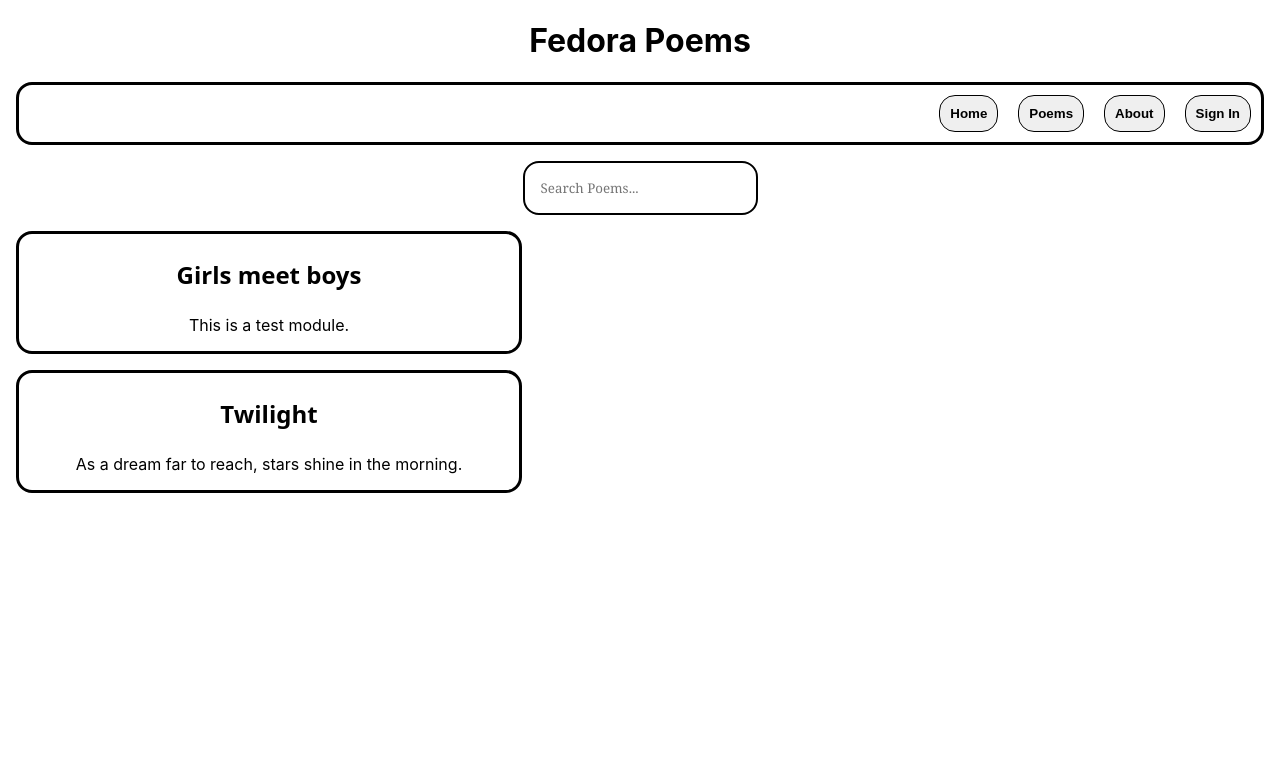
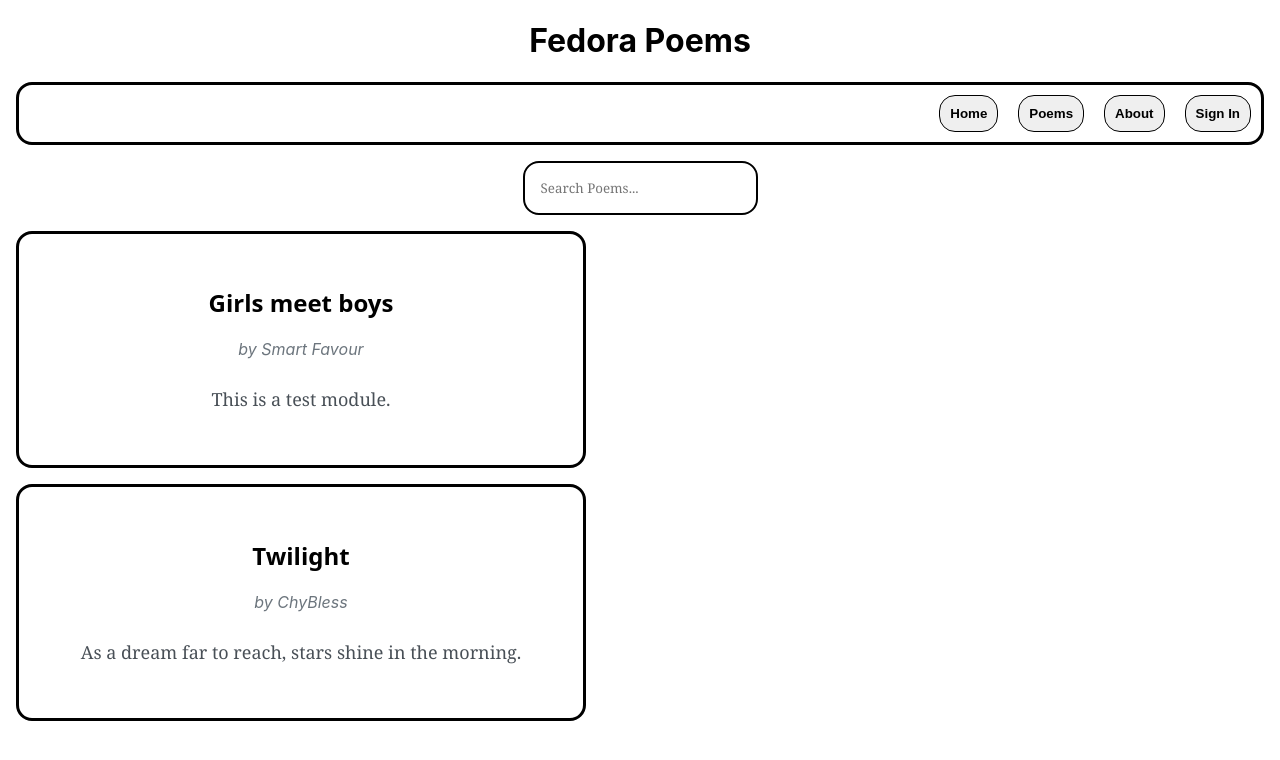
Before and after one commit to SmartFavour/Fedora-Poems, a React (Create React App) app in the folder Poetry/fedopoems/: page / in a window 1280 px wide. Shown: the top 760 px of the page. Built offline with nearby package versions, Linux system fonts and the light colour scheme.

Commit message:
Styled login

```diff
--- a/Poetry/fedopoems/src/App.css
+++ b/Poetry/fedopoems/src/App.css
@@ -29,7 +29,31 @@
     border-radius: 1rem;
     margin: 1rem;
     max-width: 500px;
+    padding: 32px;
+    background-color: linear-gradient(to bottom right, #f8f9fa, #e9ecef);
     border: 3px solid black;
+    transition:
+        transform 0.2s ease,
+        box-shadow 0.2s ease;
+}
+.poem-content {
+    color: #495057;
+    font-size: 18px;
+    line-height: 1.8;
+    text-align: center;
+    font-family: "Georgia", serif;
+    white-space: pre-line;
+}
+.poem-author {
+    color: #6c757d;
+    font-size: 16px;
+    font-style: italic;
+    margin: 0 0 24px 0;
+    text-align: center;
+}
+.poemcard:hover {
+    transform: translateY(-5px);
+    box-shadow: 0 20px 25px -5px rgba(0, 0, 0, 0.1);
 }
 .poem-title {
     font-family:
--- a/Poetry/fedopoems/src/Home.js
+++ b/Poetry/fedopoems/src/Home.js
@@ -5,9 +5,10 @@ function Home() {
   return (
     <div className="Home">
       <SearchBar />
-      <PoemCard title="Girls meet boys" content="This is a test module." />
+      <PoemCard title="Girls meet boys" author="Smart Favour" content="This is a test module." />
       <PoemCard
         title="Twilight"
+        author="ChyBless"
         content="As a dream far to reach, stars shine in the morning."
       />
     </div>
--- a/Poetry/fedopoems/src/Poems.js
+++ b/Poetry/fedopoems/src/Poems.js
@@ -5,9 +5,10 @@ function Poems() {
     <div>
       <SearchBar />
       <div className="cards-container">
-        <PoemCard title="My Sunshine" content="Haha" />
+        <PoemCard title="My Sunshine" author="Mr. Amexin" content="Haha" />
         <PoemCard
           title="Twinkle Star"
+          author="Banana the Star"
           content="Twinkle twinkle little star how I wonder what you are."
         />
       </div>
--- a/Poetry/fedopoems/src/components/PoemCard.js
+++ b/Poetry/fedopoems/src/components/PoemCard.js
@@ -1,8 +1,9 @@
 //PoemsCard.js
-function PoemCard({ title, content }) {
+function PoemCard({ title,author, content }) {
   return (
     <div className="poemcard">
-      <h3 className="poem-title">{title}</h3>
+      <h2 className="poem-title">{title}</h2>
+      <p className="poem-author">by {author}</p>
       <p className="poem-content">{content}</p>
     </div>
   );
```
